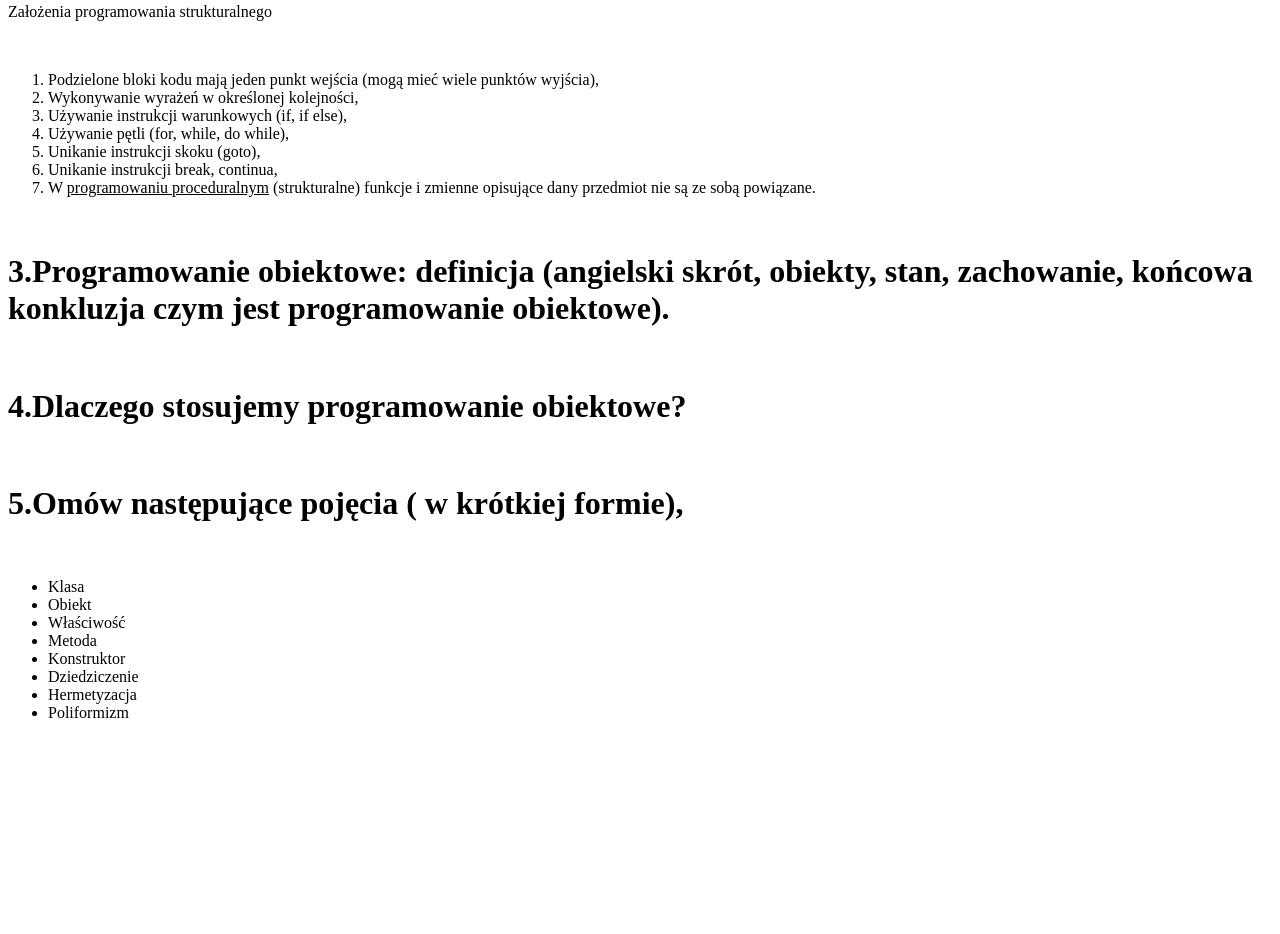
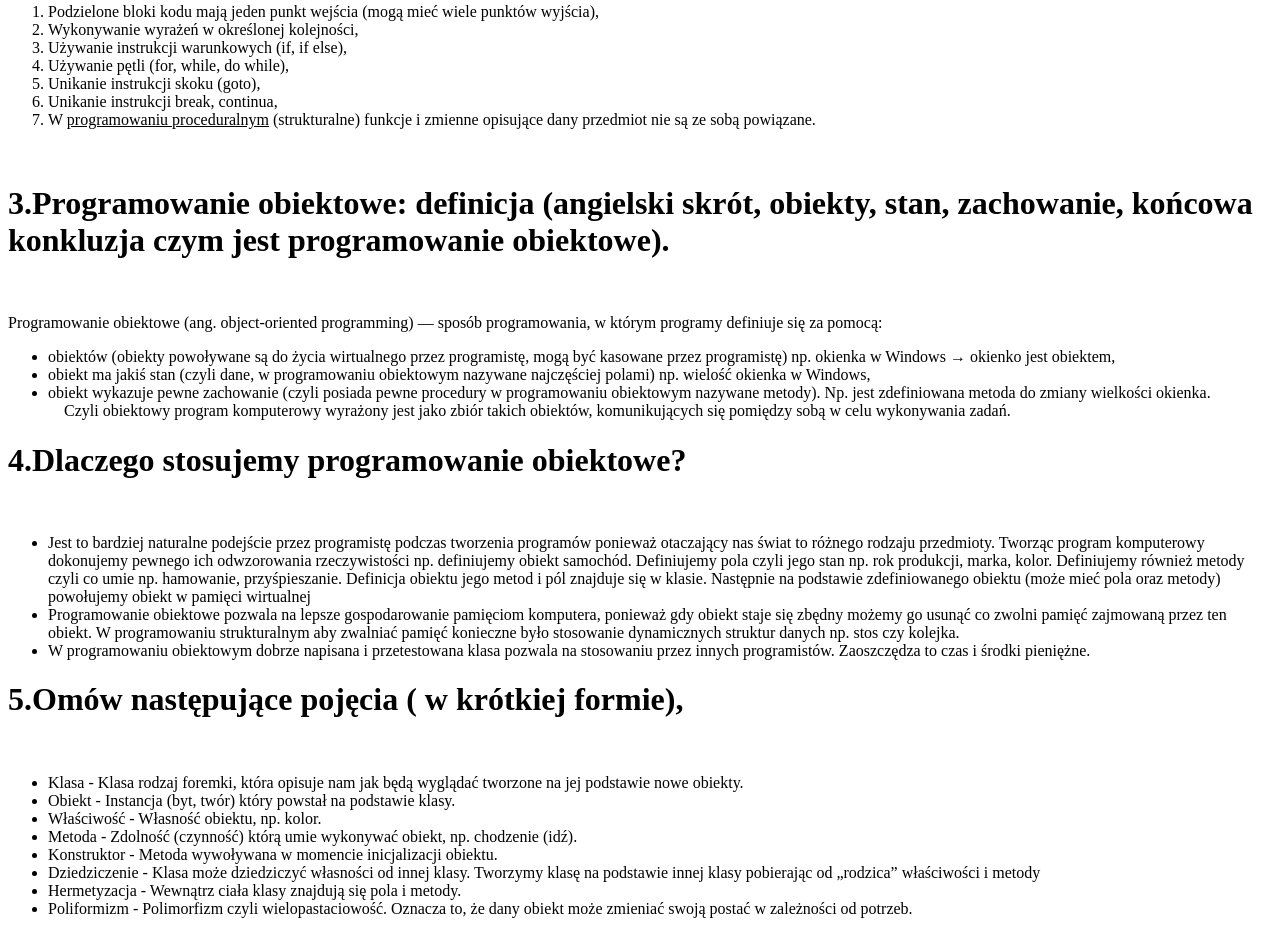
Before and after one commit to olaftrojanowski420/javascript, a plain HTML site: page zadanie28_tro.html in a window 1280 px wide. Shown: the part 458-1392 px from the top of the page. Before the commit the page ends 1196 px from the top, so only its background shows below. Drawn offline with Linux system fonts and the light colour scheme.

Commit message:
Update zadanie28_tro.html

```diff
--- a/zadanie28_tro.html
+++ b/zadanie28_tro.html
@@ -12,8 +12,8 @@
   <p>Programowanie strukturalne, Programowanie obiektowe</p><br>
 <h1><b>2. Opisz paradygmat programowania strukturalnego. Założenia programowania strukturalnego.</h3></b><br>
   <p>paradygmat programowania opierający się na podziale kodu źródłowego programu na procedury i hierarchicznie
-    ułożone bloki z wykorzystaniem struktur kontrolnych w postaci instrukcji wyboru i pętli.</p><br>
-  <p>Założenia programowania strukturalnego</p><br>
+    ułożone bloki z wykorzystaniem struktur kontrolnych w postaci instrukcji wyboru i pętli.</p>
+  <p>Założenia programowania strukturalnego</p>
   <ol>
     <li>Podzielone bloki kodu mają jeden punkt wejścia (mogą mieć wiele punktów wyjścia),</li>
     <li>Wykonywanie wyrażeń w określonej kolejności,</li>
@@ -23,18 +23,45 @@
     <li>Unikanie instrukcji break, continua,</li>
     <li>W <u>programowaniu proceduralnym</u> (strukturalne) funkcje i zmienne opisujące dany przedmiot nie są ze sobą powiązane.</li>
   </ol><br>
-<h1><b>3.Programowanie obiektowe: definicja (angielski skrót, obiekty, stan, zachowanie, końcowa konkluzja czym jest programowanie obiektowe).</h3></b><br>
+<h1><b>3.Programowanie obiektowe: definicja (angielski skrót, obiekty, stan, zachowanie,
+    końcowa konkluzja czym jest programowanie obiektowe).</h3></b><br>
+    <p>Programowanie obiektowe (ang. object-oriented programming) — sposób programowania,
+        w którym programy definiuje się za pomocą:</p><ul>
+            <li>obiektów (obiekty powoływane są do życia wirtualnego przez programistę,
+                mogą być kasowane przez programistę) np. okienka w Windows &rarr; okienko jest
+                obiektem,</li>
+            <li>obiekt ma jakiś stan (czyli dane, w programowaniu obiektowym nazywane najczęściej polami)
+                np. wielość okienka w Windows,</li>
+            <li>obiekt wykazuje pewne zachowanie (czyli posiada pewne procedury w programowaniu obiektowym nazywane metody).
+                Np. jest zdefiniowana metoda do zmiany wielkości okienka.<br>
+           &nbsp;&nbsp;&nbsp;&nbsp;Czyli obiektowy program komputerowy wyrażony jest jako zbiór takich obiektów,
+                komunikujących się pomiędzy sobą w celu wykonywania zadań.</li>
+        </ul>
 <h1><b>4.Dlaczego stosujemy programowanie obiektowe?</h3></b><br>
+    <ul>
+        <li>Jest to bardziej naturalne podejście przez programistę podczas tworzenia programów ponieważ otaczający nas świat
+            to różnego rodzaju przedmioty. Tworząc program komputerowy dokonujemy pewnego ich odwzorowania rzeczywistości np.
+            definiujemy obiekt samochód. Definiujemy pola czyli jego stan np. rok produkcji, marka, kolor. Definiujemy również metody
+            czyli co umie np. hamowanie, przyśpieszanie. Definicja obiektu jego metod i pól znajduje się w klasie.
+            Następnie na podstawie zdefiniowanego obiektu (może mieć pola oraz metody) powołujemy obiekt w pamięci wirtualnej</li>
+        <li>Programowanie obiektowe pozwala na lepsze gospodarowanie pamięciom komputera, ponieważ gdy obiekt staje się zbędny
+            możemy go usunąć co zwolni pamięć zajmowaną przez ten obiekt. W programowaniu strukturalnym aby zwalniać pamięć
+            konieczne było stosowanie dynamicznych struktur danych np. stos czy kolejka.</li>
+        <li>W programowaniu obiektowym dobrze napisana i przetestowana klasa pozwala na stosowaniu przez innych programistów.
+            Zaoszczędza to czas i środki pieniężne.</li>
+    </ul>
 <h1><b>5.Omów następujące pojęcia ( w krótkiej formie),</h3></b><br>
 <ul>
-  <li>Klasa</li>
-  <li>Obiekt</li>
-  <li>Właściwość</li>
-  <li>Metoda</li>
-  <li>Konstruktor</li>
-  <li>Dziedziczenie</li>
-  <li>Hermetyzacja</li>
-  <li>Poliformizm</li>
+  <li>Klasa - Klasa rodzaj foremki, która opisuje nam jak będą wyglądać tworzone na jej podstawie nowe obiekty.</li>
+  <li>Obiekt - Instancja (byt, twór) który powstał na podstawie klasy.</li>
+  <li>Właściwość - Własność obiektu, np. kolor.</li>
+  <li>Metoda - Zdolność (czynność) którą umie wykonywać obiekt, np. chodzenie (idź).</li>
+  <li>Konstruktor - Metoda wywoływana w momencie inicjalizacji obiektu.</li>
+  <li>Dziedziczenie - Klasa może dziedziczyć własności od innej klasy. Tworzymy klasę na podstawie innej klasy pobierając
+      od „rodzica” właściwości i metody</li>
+  <li>Hermetyzacja - Wewnątrz ciała klasy znajdują się pola i metody.</li>
+  <li>Poliformizm - Polimorfizm czyli wielopastaciowość.
+      Oznacza to, że dany obiekt może zmieniać swoją postać w zależności od potrzeb.</li>
 </ul>
 </body>
 </html>
```
